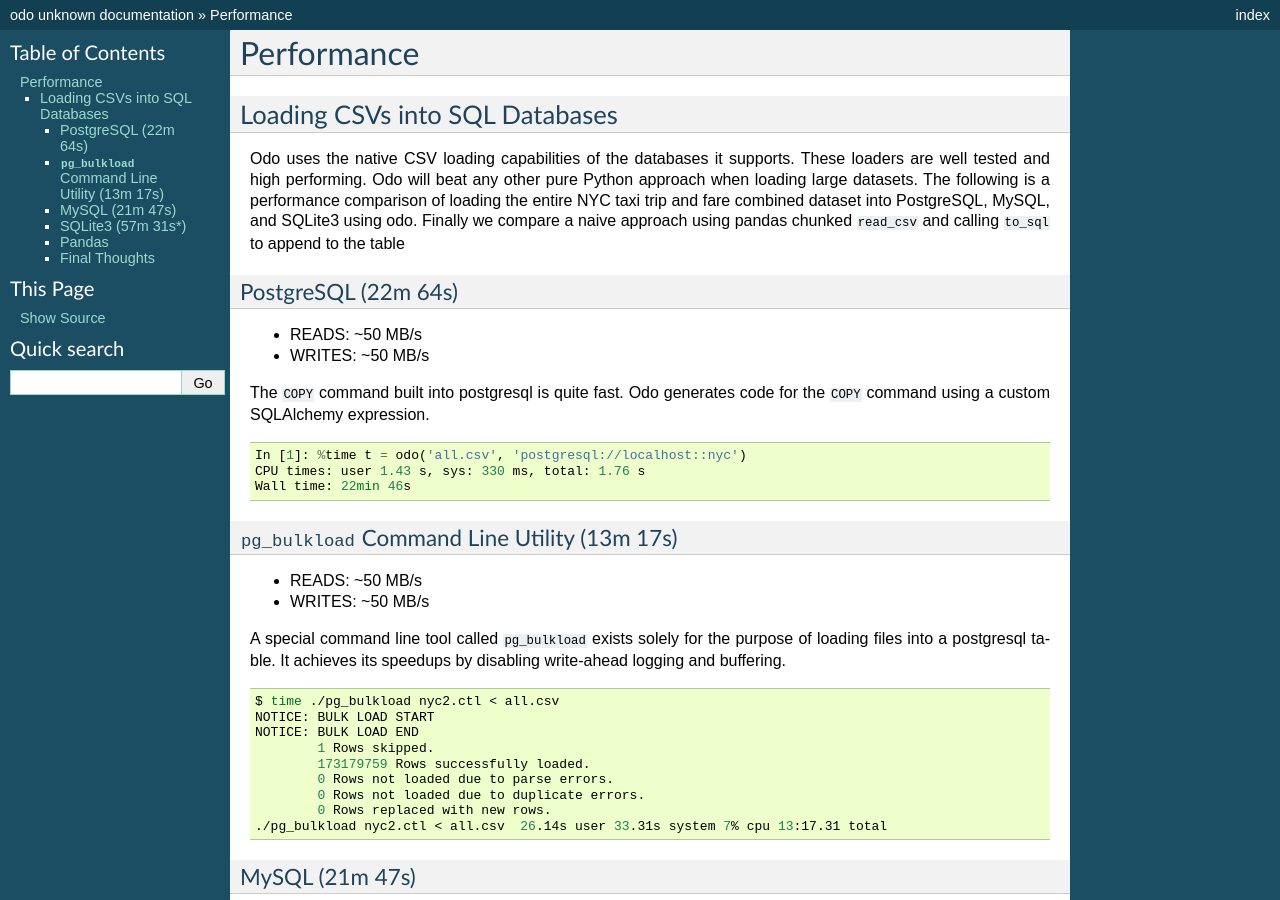
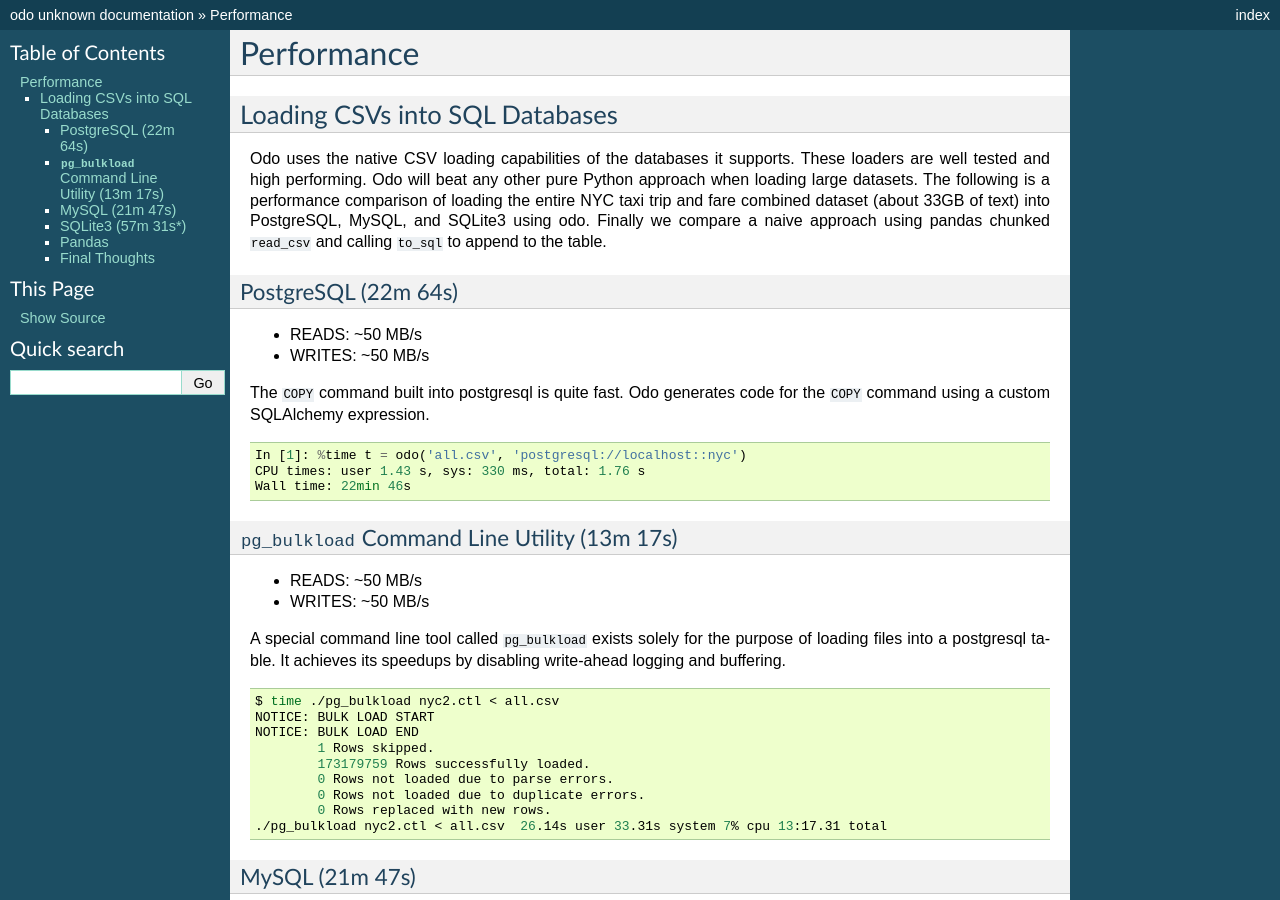
Before and after one commit to blaze/odo, a Sphinx documentation site: the page built from docs/source/perf.rst, in a window 1280 px wide and 900 px high. Built offline with Sphinx 7.4.7, drawn with Linux system fonts in a browser that asks for light colours.

Commit message:
Add size of csv file being loaded

```diff
--- a/docs/source/perf.rst
+++ b/docs/source/perf.rst
@@ -7,9 +7,10 @@ Loading CSVs into SQL Databases
 Odo uses the native CSV loading capabilities of the databases it supports.
 These loaders are well tested and high performing. Odo will beat any other pure
 Python approach when loading large datasets. The following is a performance
-comparison of loading the entire NYC taxi trip and fare combined dataset into
-PostgreSQL, MySQL, and SQLite3 using odo. Finally we compare a naive approach
-using pandas chunked ``read_csv`` and calling ``to_sql`` to append to the table
+comparison of loading the entire NYC taxi trip and fare combined dataset (about
+33GB of text) into PostgreSQL, MySQL, and SQLite3 using odo. Finally we compare
+a naive approach using pandas chunked ``read_csv`` and calling ``to_sql`` to
+append to the table.
 
 
 PostgreSQL (22m 64s)
```
